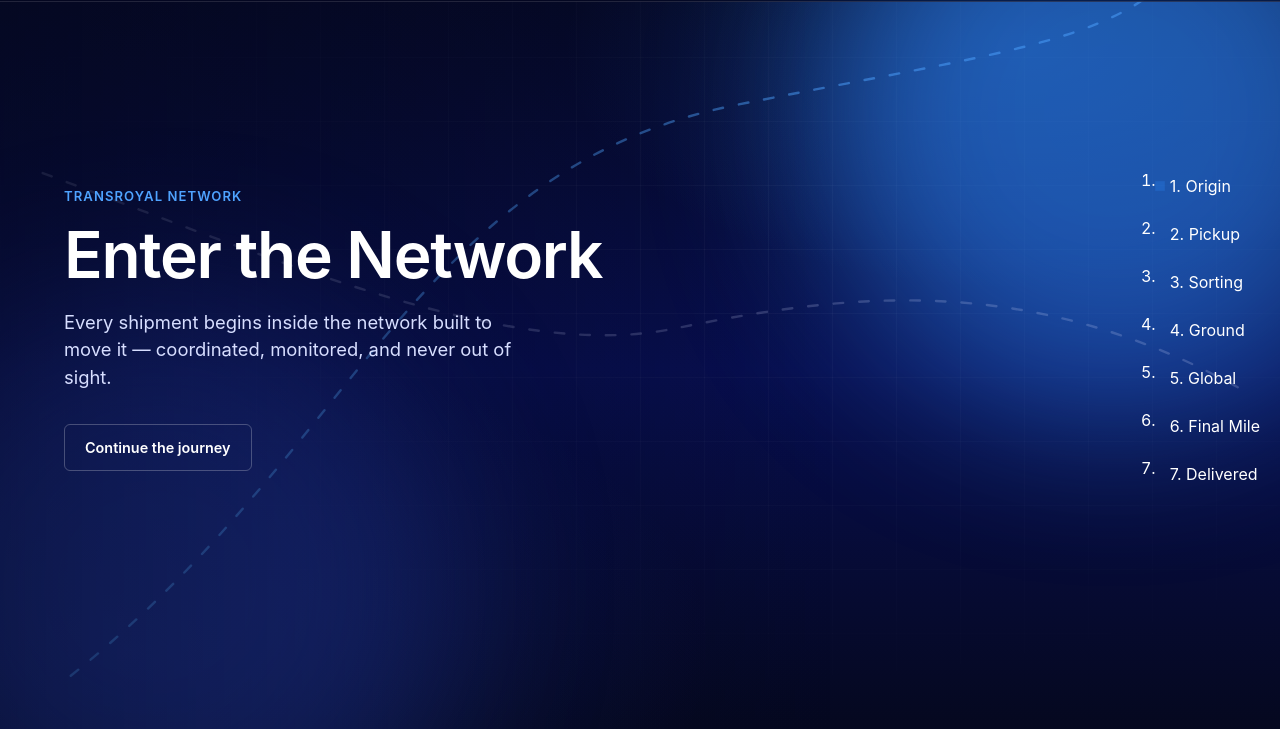
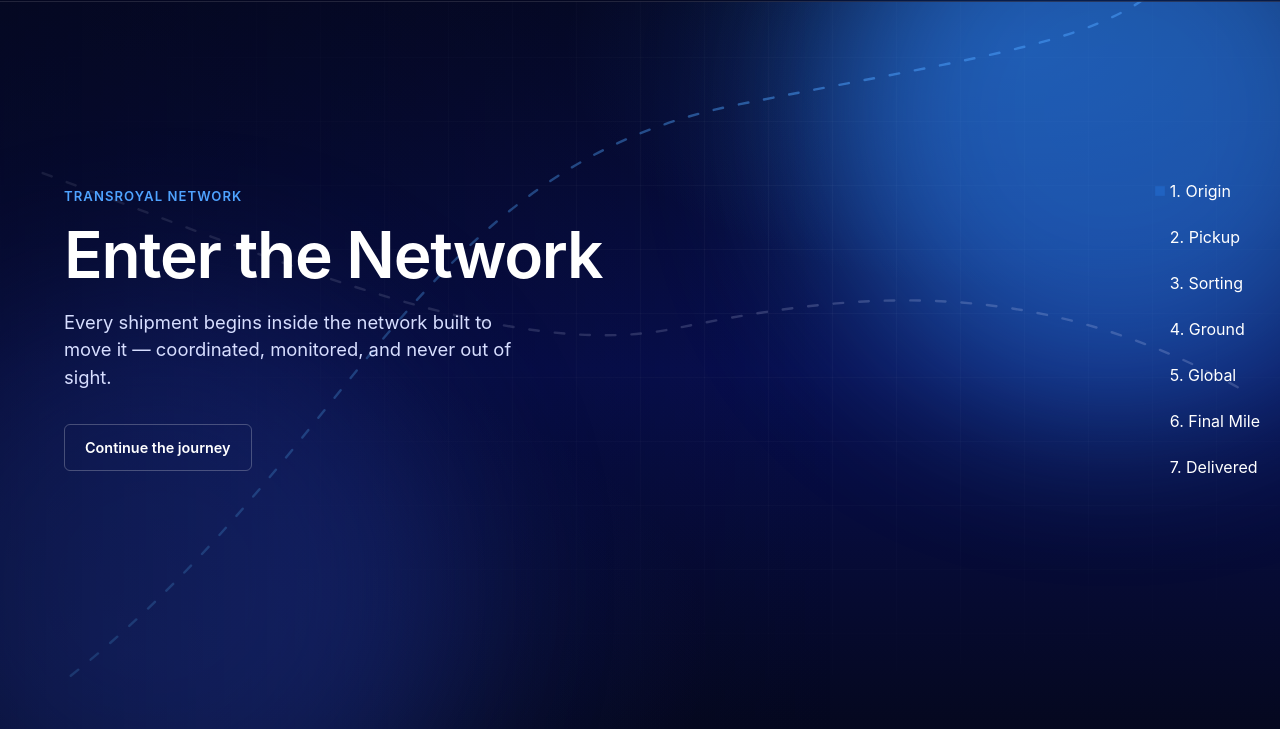
Before and after one commit to Connectdistro/transroyal-frontend, a website built with Vite: page index.html in a window 1280 px wide. Shown: the part 71-800 px from the top of the page. Built offline with nearby package versions, Linux system fonts and the light colour scheme.

Commit message:
Fix ordered list styling for route rail

```diff
--- a/src/styles/base.css
+++ b/src/styles/base.css
@@ -30,7 +30,8 @@
     color: inherit;
   }
 
-  ul {
+  ul,
+  ol {
     margin: 0;
     padding: 0;
     list-style: none;
```
